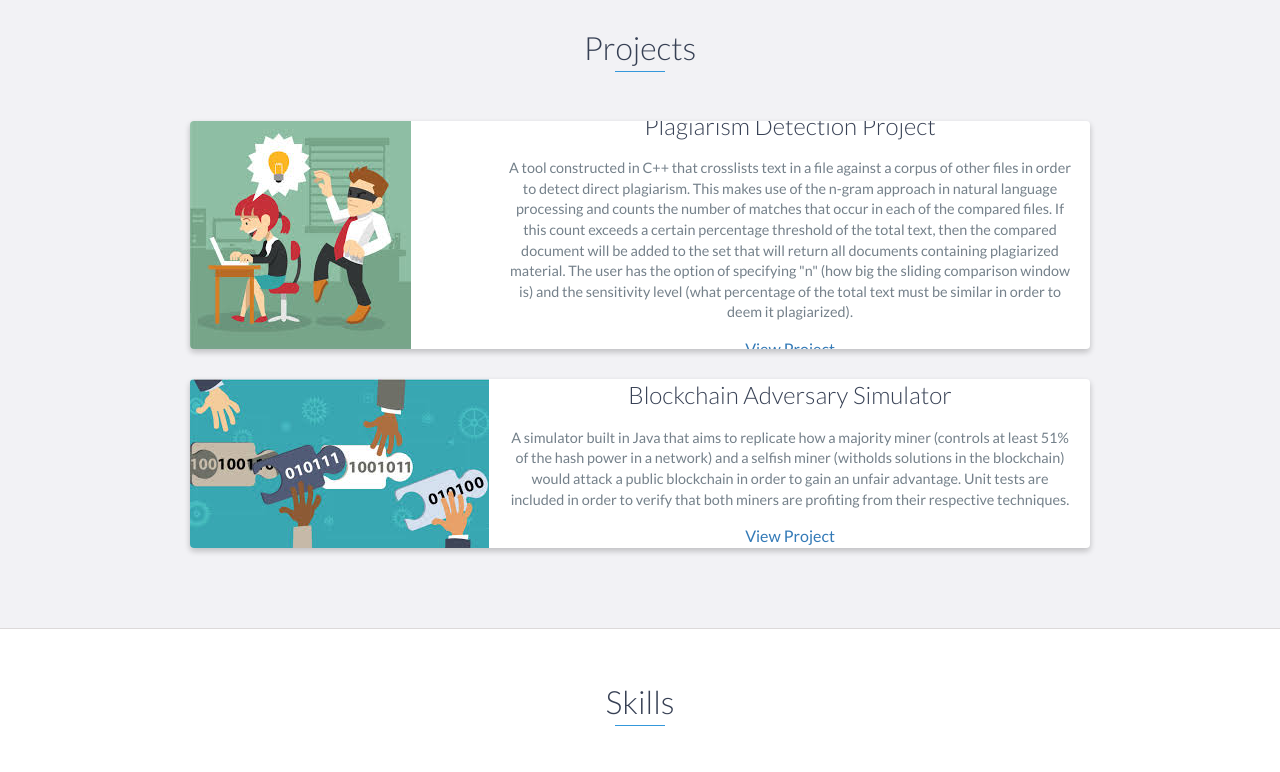
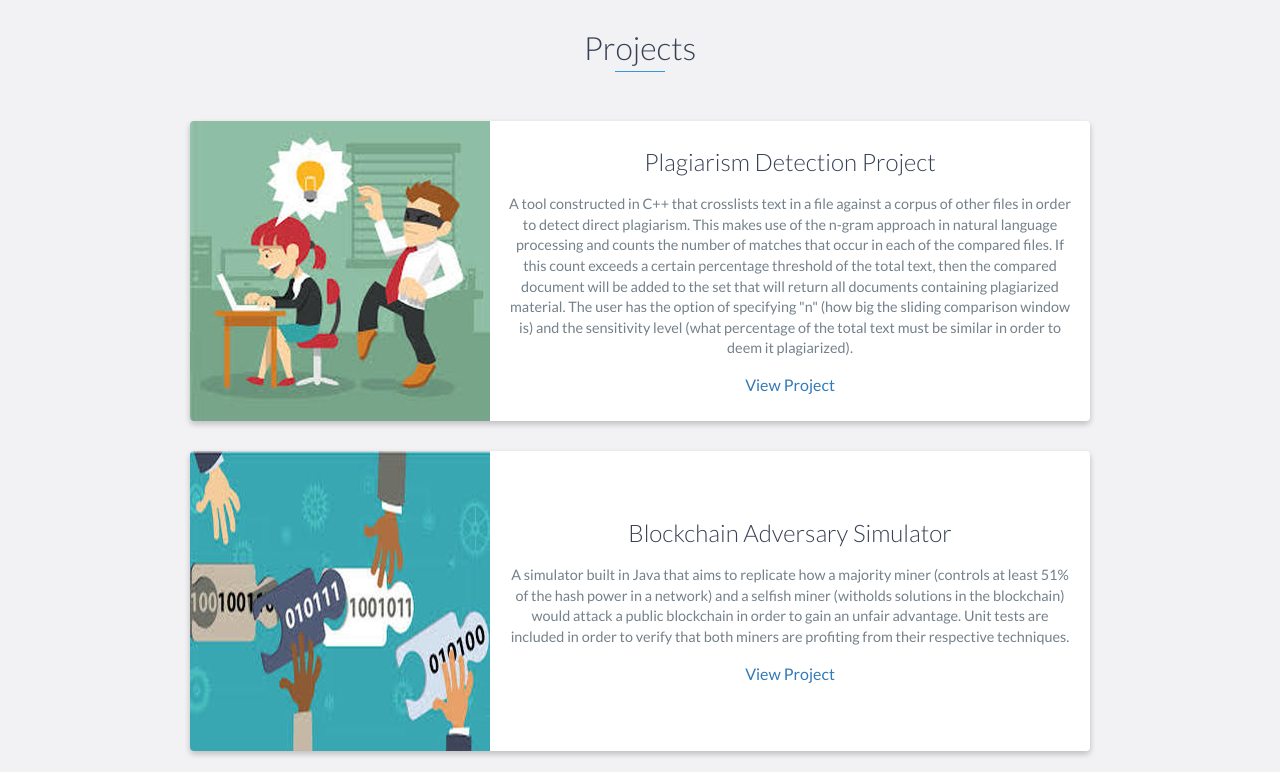
Before and after one commit to aurinx/aurinx.github.io, a plain HTML site: page index.html in a window 1280 px wide. Shown: the part 3840-4612 px from the top of the page. Drawn offline with nearby package versions, Linux system fonts and the light colour scheme.

Commit message:
fix image dimension

```diff
--- a/index.html
+++ b/index.html
@@ -184,7 +184,7 @@
             <div class="row">
                 <div class="project shadow-large">
                     <div class="project-image">
-                        <img src="images/plagiarism.jpeg" />
+                        <img src="images/plagiarism.jpg" />
                     </div>
                     <!-- End .project-image -->
                     <div class="project-info">
@@ -200,7 +200,7 @@
 
                 <div class="project shadow-large">
                     <div class="project-image">
-                        <img src="images/blockchain.jpeg" />
+                        <img src="images/blockchain.jpg" />
                     </div>
                     <!-- End .project-image -->
                     <div class="project-info">
```
Also changed, not shown: images/blockchain.jpeg (deleted), images/blockchain.jpg (added), images/plagiarism.jpeg (deleted), images/plagiarism.jpg (added).
